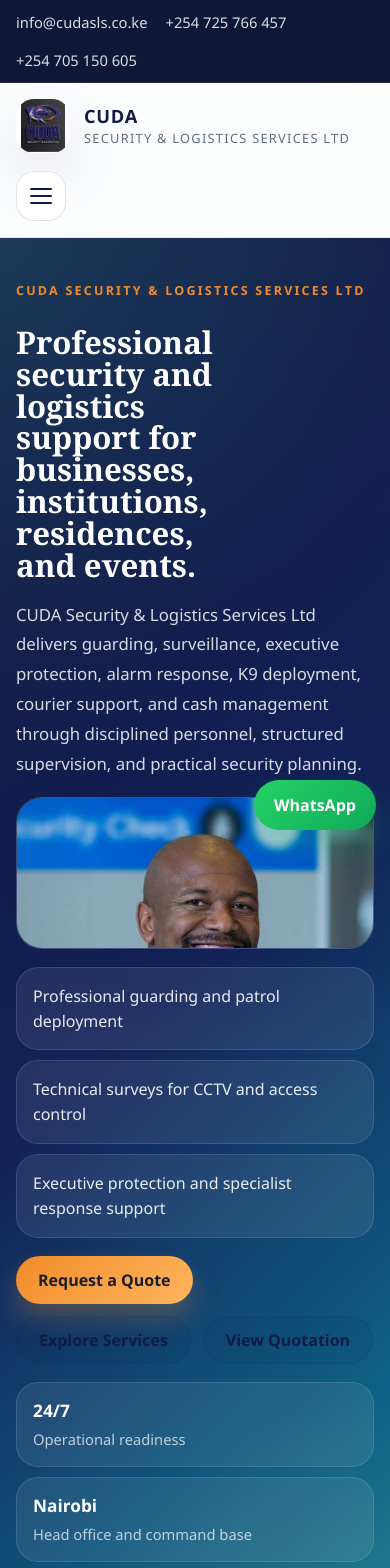
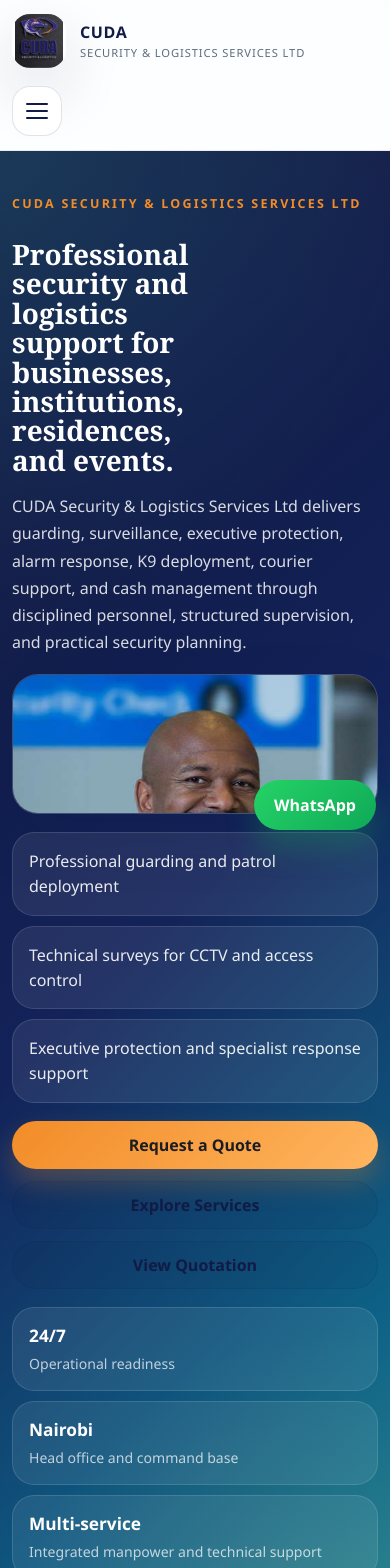
Before and after one commit to VINTEX011/Cuda-Kenya, a React (Vite) app: page / in a window 390 px wide. Shown: the top 1568 px of the page. Built offline with nearby package versions, Linux system fonts and the light colour scheme.

Commit message:
Improve mobile compatibility and logo fit

```diff
--- a/src/styles.css
+++ b/src/styles.css
@@ -160,11 +160,11 @@
 }
 
 .brand-lockup-mark img {
-  width: 116%;
-  height: 116%;
+  width: 124%;
+  height: 124%;
   object-fit: contain;
-  object-position: center 34%;
-  transform: translateY(-2px);
+  object-position: center 30%;
+  transform: translateY(-3px);
 }
 
 .brand-lockup-copy {
@@ -1177,6 +1177,10 @@
 }
 
 @media (max-width: 820px) {
+  .wrap {
+    width: min(100% - 24px, 100%);
+  }
+
   .nav,
   .topbar-address,
   .header-quote {
@@ -1214,12 +1218,43 @@
     align-items: flex-start;
   }
 
+  .topbar-inner {
+    gap: 8px;
+    padding: 10px 0;
+  }
+
+  .contact-strip {
+    gap: 10px;
+  }
+
+  .contact-strip span {
+    font-size: 0.9rem;
+  }
+
+  .header-inner {
+    padding: 14px 0;
+  }
+
   .hero {
     padding: 44px 0 26px;
   }
 
   .hero-copy {
     gap: 18px;
+  }
+
+  .hero-text {
+    font-size: 1rem;
+    line-height: 1.7;
+  }
+
+  .button-row {
+    width: 100%;
+  }
+
+  .hero .button-row .btn {
+    flex: 1 1 100%;
+    width: 100%;
   }
 
   .hero-mobile-media {
@@ -1241,12 +1276,35 @@
   .careers-points {
     grid-template-columns: 1fr;
   }
+
+  .section-heading p,
+  .section-copy,
+  .training-copy p,
+  .footer li,
+  .footer-brand p,
+  .quote-modal p {
+    line-height: 1.68;
+  }
 }
 
 @media (max-width: 560px) {
+  .topbar {
+    display: none;
+  }
+
+  .brand-lockup-copy strong {
+    font-size: 1rem;
+  }
+
+  .brand-lockup-copy span {
+    font-size: 0.7rem;
+    letter-spacing: 0.08em;
+  }
+
   .hero h1 {
-    font-size: 1.95rem;
-    max-width: 13ch;
+    font-size: 1.75rem;
+    max-width: 12ch;
+    line-height: 1.05;
   }
 
   .hero-media-shell > img {
@@ -1254,8 +1312,17 @@
   }
 
   .hero-mobile-media img {
-    height: 150px;
+    height: 138px;
     object-position: center 14%;
+  }
+
+  .hero-trust-points span {
+    min-height: auto;
+    padding: 14px;
+  }
+
+  .metric-card span {
+    font-size: 0.88rem;
   }
 
   .hero-badge-card {
@@ -1287,6 +1354,9 @@
   }
 
   .about-copy,
+  .specialist-panel,
+  .careers-panel,
+  .contact-preview,
   .training-copy,
   .training-visual,
   .cta-panel,
@@ -1300,13 +1370,28 @@
   }
 
   .gallery-card img {
-    height: 220px;
+    height: 200px;
   }
 
   .metric-card,
   .hero-trust-points span,
-  .contact-preview-card {
+  .contact-preview-card,
+  .careers-card {
     padding: 16px;
+  }
+
+  .section h2 {
+    font-size: 1.7rem;
+  }
+
+  .cta-actions,
+  .footer-actions {
+    width: 100%;
+  }
+
+  .cta-actions .btn,
+  .footer-actions .btn {
+    width: 100%;
   }
 
   .modal-backdrop {
```
